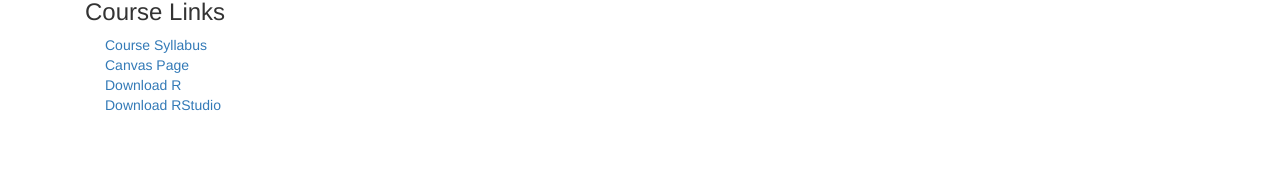
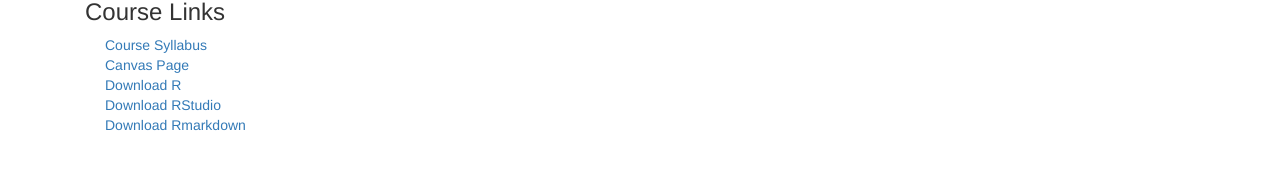
Before and after one commit to bryandmartin/STAT302, a Jekyll site: the page built from syllabus.html, in a window 1280 px wide and 900 px high, scrolled down 2038 px. Shown: the part 725-895 px from the top of the window. Built offline with Jekyll 4.4.1, drawn with Linux system fonts in a browser that asks for light colours; nearby versions of some CDN libraries; library files that are not in the unit come from our copies.

Commit message:
Add Rmarkdown install

```diff
--- a/syllabus.html
+++ b/syllabus.html
@@ -10,22 +10,22 @@ title:  'Syllabus'
 <h3> Course Information </h3>
 <p class="content" style="padding:0px;margin:0px 20px 0px;">
   <b>Instructor:</b> <a href="https://bryandmartin.github.io">Bryan Martin</a> (bmartin6 at uw dot edu)
-<br/>
+<br>
   <b>Grader:</b> Zhanhao Zhang (zhangz73 at uw dot edu)
-<br/>
+<br>
   <b>Class Times:</b> Mondays & Wednesdays, 3:30&ndash;4:50pm, LOW 206
-<br/>
+<br>
   <b>Office Hours:</b> Fridays, 1:00&ndash;3:00pm, PDL B-317
-<br/>
+<br>
   </p>
-  <br/>
+  <br>
 
   <p class="content" style="padding:0px;margin:0px 20px 0px;">
   <i>Note: When emailing either the instructor or grader,
-    please include "[STAT 302]" at the beginning of the email header! <br/>
+    please include "[STAT 302]" at the beginning of the email header! <br>
     It will help us respond to you faster.</i>
   </p>
-</br></br>
+<br><br>
 <h3> Overview and Course Philosophy </h3>
 <p class="content" style="padding:0px;margin:0px 20px 0px;">
   Computational and data analysis skills are beneficial in any field where data exists (basically all of them!),
@@ -35,9 +35,9 @@ title:  'Syllabus'
   Real world data are usually more challenging than what we see in classrooms.
   Properly tackling analyses of such data often requires that we develop and build our own tools,
   and do so in a way that others are able to use and even extend our methods.
-  <br/><br/>
+  <br><br>
   Students are assumed to have an introductory knowledge of statistics, but no formal computational training.
-  All material is taught using the R statistical programming language. This course emphasizes: <br/><br/>
+  All material is taught using the R statistical programming language. This course emphasizes: <br><br>
 
   <li style="padding:0px;margin:0px 40px 0px; text-indent: -1.45em; padding-left: 3em;" >
     <h4 style="display: inline;">Application over theory:</h4>
@@ -46,7 +46,7 @@ title:  'Syllabus'
     but it is important to be able to transition from the classroom to the workplace.
     This course aims to help you do that by moving from statistical theory to statistical practice.
     It's been a long time since anyone was paid to look up a p-value in a table in the back of a book!
-  </li><br/>
+  </li><br>
   <li style="padding:0px;margin:0px 40px 0px; text-indent: -1.45em; padding-left: 3em;" >
     <h4 style="display: inline;">Coding best practices:</h4>
     Whenever you code, whether it be for a class, job, or anything else,
@@ -56,7 +56,7 @@ title:  'Syllabus'
     style, documentation, version control, and more.
     These skills might seem tedious at first, but it is much, much easier to learn them straightaway rather than
     build a habit of doing things the quick and easy way and then having to change your habits later!
-  </li><br/>
+  </li><br>
   <li style="padding:0px;margin:0px 40px 0px; text-indent: -1.45em; padding-left: 3em;" >
     <h4 style="display: inline;">"Real world" experience:</h4>
     Of course, this a class, and you will be in a classroom,
@@ -69,12 +69,12 @@ title:  'Syllabus'
     You can see this <a class="active" href="images/projectresume.png">small example</a> from my own undergraduate resume as an example.
   </li>
 </p>
-</br></br>
+<br><br>
 <h3> Course Structure </h3>
 <p class="content" style="padding:0px;margin:0px 20px 0px;">
   Typically, each 80 minute class session will be broken up into a 45 minute lecture, 5 minute break, and 30 minute lab.
   Lab time is an opportunity for you to regularly practice your coding, work on assigments collaboratively,
-  and get help from me. </br></br>
+  and get help from me. <br><br>
 
   <li style="padding:0px;margin:0px 40px 0px; text-indent: -1.45em; padding-left: 3em;">
     <h4 style="display: inline;">Short Labs:</h4>
@@ -87,13 +87,13 @@ title:  'Syllabus'
 <li style="padding:0px;margin:0px 80px 0px; text-indent: -1.45em; padding-left: 3em;">
   2: indicates a good faith effort towards completing the entire assignment. </li>
   <li style="padding:0px;margin:0px 40px 0px; text-indent: 0em; padding-left: 3em; list-style-type:none;">
-    At the end of the quarter, your lowest Short Lab grade will be dropped.</li></br>
+    At the end of the quarter, your lowest Short Lab grade will be dropped.</li><br>
 
 
   <li style="padding:0px;margin:0px 40px 0px; text-indent: -1.45em; padding-left: 3em;">
     <h4 style="display: inline;">Labs:</h4>
   On most Wednesdays, you will be assigned Labs. These are more involved assignments that you likely will not be able to
-complete during class hours. They will be due at the start of the next class.</li></br>
+complete during class hours. They will be due at the start of the next class.</li><br>
 
   <li style="padding:0px;margin:0px 40px 0px; text-indent: -1.45em; padding-left: 3em;">
     <h4 style="display: inline;">Projects:</h4>
@@ -104,13 +104,13 @@ Instead of exams, you will be assigned three projects throughout the course. All
     <b>Project 2</b> focuses on statistical modeling and inference. You will be given 1 week to complete this project. </li>
   <li style="padding:0px;margin:0px 80px 0px; text-indent: -1.45em; padding-left: 3em;">
     <b>Project 3</b> focuses on software development and a cumulative application of course material.
-    You will be given 2 weeks to complete this project, including finals week. </li> </br>
+    You will be given 2 weeks to complete this project, including finals week. </li> <br>
 
   <li style="padding:0px;margin:0px 40px 0px; text-indent: -1.45em; padding-left: 3em;">
     <h4 style="display: inline;">Late Work:</h4>
     Any assignment that is received late but less than 24 hours late will receive a grade penalty of 25%.
     Any assignment that is received 24&ndash;48 hours late will receive a grade penalty of 50%.
-    Assignments will not be accepted more than 48 hours late. </li>  </br>
+    Assignments will not be accepted more than 48 hours late. </li>  <br>
 
   <li style="padding:0px;margin:0px 40px 0px; text-indent: -1.45em; padding-left: 3em;">
     <h4 style="display: inline;">Laptop:</h4>
@@ -121,7 +121,7 @@ Instead of exams, you will be assigned three projects throughout the course. All
   </li>
 
 </p>
-</br></br>
+<br><br>
 <h3> Grading </h3>
 <p class="content" style="padding:0px;margin:0px 20px 0px;">
   Your final grade will be calculuated as follows: </p>
@@ -143,24 +143,24 @@ Instead of exams, you will be assigned three projects throughout the course. All
   Consistent and excellent work will <i>always</i> be rewarded with an excellent grade,
    regardless of the performance of the rest of the class.
 </p>
-</br></br>
+<br><br>
 
 <h3> Classroom Environment </h3>
 <p class="content" style="padding:0px;margin:0px 20px 0px;">
 <b><i>I am absolutely committed to fostering a friendly and inclusive classroom environment in which all students have
   an equal opportunity to learn and succeed.</b></i> </p>
-</br>
+<br>
   <li style="padding:0px;margin:0px 40px 0px; text-indent: -1.45em; padding-left: 3em;">
     <h4 style="display: inline;">Names & Pronouns:</h4>
     Everyone deserves to be addressed respectfully and correctly.
-    You are welcome to send me your preferred name and correct gender pronouns at any time. </li></br>
+    You are welcome to send me your preferred name and correct gender pronouns at any time. </li><br>
 
   <li style="padding:0px;margin:0px 40px 0px; text-indent: -1.45em; padding-left: 3em;">
     <h4 style="display: inline;">Feedback:</h4>
     I encourage and appreciate your feedback throughout the quarter.
     You are welcome to provide feedback on any aspect of the course at any time via email or in person.
     If you would prefer to do so confidentially,
-    you can do so through the link I will provide on the Canvas discussion board. </li></br>
+    you can do so through the link I will provide on the Canvas discussion board. </li><br>
 
   <li style="padding:0px;margin:0px 40px 0px; text-indent: -1.45em; padding-left: 3em;">
     <h4 style="display: inline;">Collaboration:</h4>
@@ -172,7 +172,7 @@ Instead of exams, you will be assigned three projects throughout the course. All
     This means no copying code or written answers from any resource including your classmates.
     Plaigarism and cheating is easy for us to detect and will have serious negative consequences for you
     (see Academic Integrity below).
-    If you have any questions regarding this policy, please ask for clarification.</li></br>
+    If you have any questions regarding this policy, please ask for clarification.</li><br>
 
   <li style="padding:0px;margin:0px 40px 0px; text-indent: -1.45em; padding-left: 3em;">
     <h4 style="display: inline;">Canvas Discussion:</h4>
@@ -180,7 +180,7 @@ Instead of exams, you will be assigned three projects throughout the course. All
 as well as to answer questions from other students. Posts may not include substantial amounts of code that can be used for a
 solution to any problem, but may include code snippets within reason. <i>Participation, both in the form of questions and
     answers, will allow you to earn up to 5% extra credit for your final grade!</i> Posts will be evaluated based on how
-substantive and helpful they are to the class.</li></br>
+substantive and helpful they are to the class.</li><br>
 
   <li style="padding:0px;margin:0px 40px 0px; text-indent: -1.45em; padding-left: 3em;">
     <h4 style="display: inline;">Diversity:</h4>
@@ -189,7 +189,7 @@ substantive and helpful they are to the class.</li></br>
     colleagues and me in this course by respecting the many social and cultural differences among us, which may include,
     but are not limited to: age, cultural background, disability, ethnicity, family status, gender identity and
     presentation, citizenship and immigration status, national origin, race, religious and political beliefs, sex,
-    sexual orientation, socioeconomic status, and veteran status.</li></br>
+    sexual orientation, socioeconomic status, and veteran status.</li><br>
     <li style="padding:0px;margin:0px 40px 0px; text-indent: -1.45em; padding-left: 3em;" >
       <h4 style="display: inline;">Accessibility & Accomodations:</h4>
       Your experience in this class is important to me.
@@ -199,12 +199,12 @@ substantive and helpful they are to the class.</li></br>
       but have a temporary health condition or permanent disability that requires accommodations
       (conditions include but not limited to; mental health, attention-related, learning, vision,
       hearing, physical or health impacts), you are welcome to contact DRS at 206-543-8924, uwdrs@uw.edu,
-      or through their <a href="https://depts.washington.edu/uwdrs/">website</a>. </br>
+      or through their <a href="https://depts.washington.edu/uwdrs/">website</a>. <br>
       DRS offers resources and coordinates reasonable accommodations for students with disabilities
       and/or temporary health conditions.  Reasonable accommodations are established through an interactive
       process between you, your instructor(s) and DRS.  It is the policy and practice of
       the University of Washington to create inclusive and accessible learning environments
-      consistent with federal and state law.</li></br>
+      consistent with federal and state law.</li><br>
     <li style="padding:0px;margin:0px 40px 0px; text-indent: -1.45em; padding-left: 3em;" >
       <h4 style="display: inline;">Academic Integrity:</h4>
       Academic integrity is essential to this course and to your learning.
@@ -218,16 +218,18 @@ substantive and helpful they are to the class.</li></br>
       at which point it is out of my hands.
       If you have any questions about this policy, please do not hesitate to reach out and ask.</li>
 
-</br></br>
+<br><br>
 
 <h3> Course Links </h3>
   <p class="content" style="padding:0px;margin:0px 20px 0px;">
   <a class="active" href="syllabus.html">Course Syllabus</a>
-<br/>
+<br>
   <a href = "https://canvas.uw.edu/courses/1358011">Canvas Page</a>
-  <br/>
+  <br>
   <a href = "https://cran.r-project.org/">Download R</a>
-  <br/>
+  <br>
   <a href = "https://rstudio.com/products/rstudio/download/#download">Download RStudio</a>
+  <br>
+  <a href = "https://bookdown.org/yihui/rmarkdown/installation.html#installation">Download Rmarkdown</a>
 </p>
 </div>
```
Also changed, not shown: index.html (+10 -8 lines).
